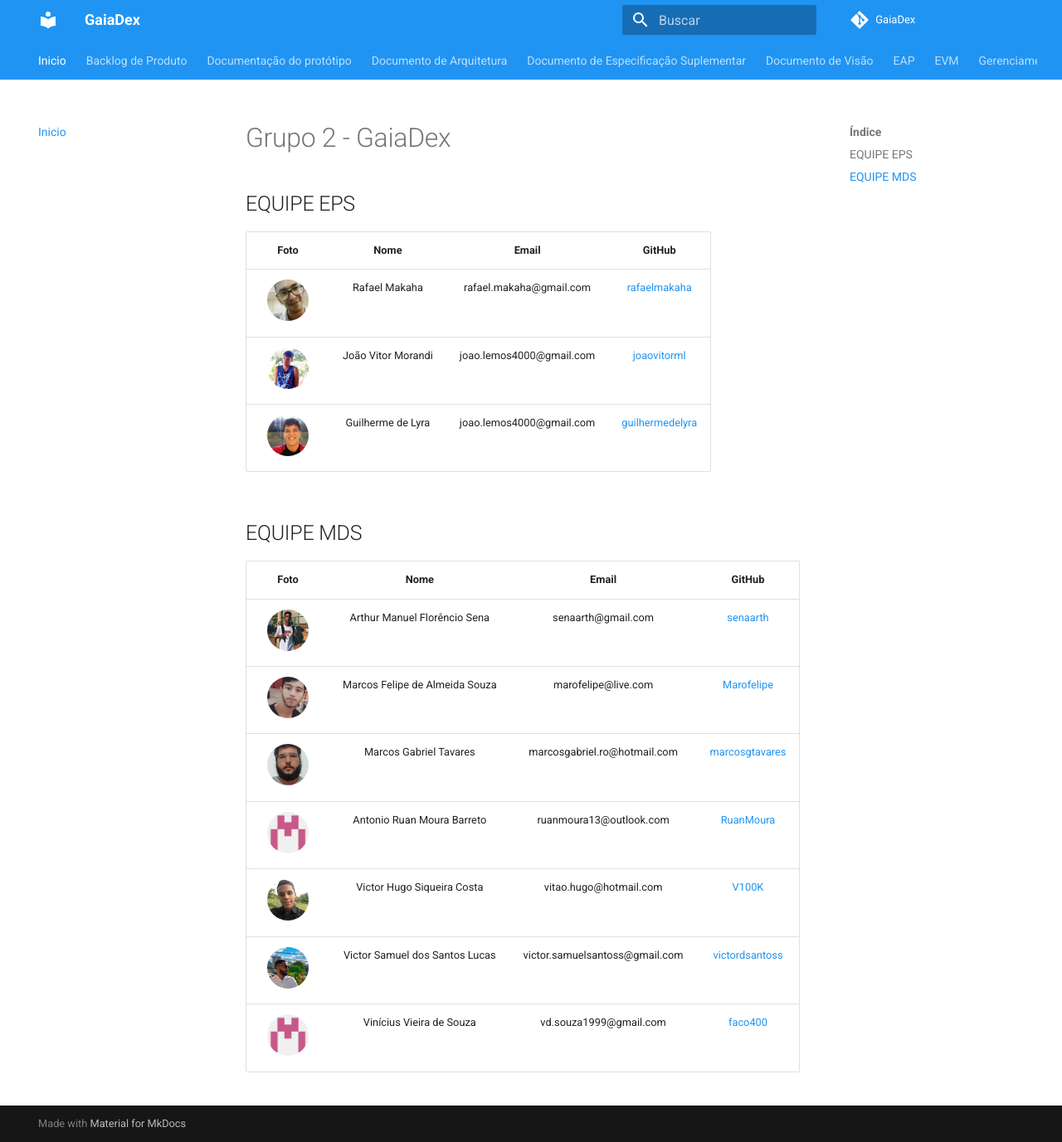
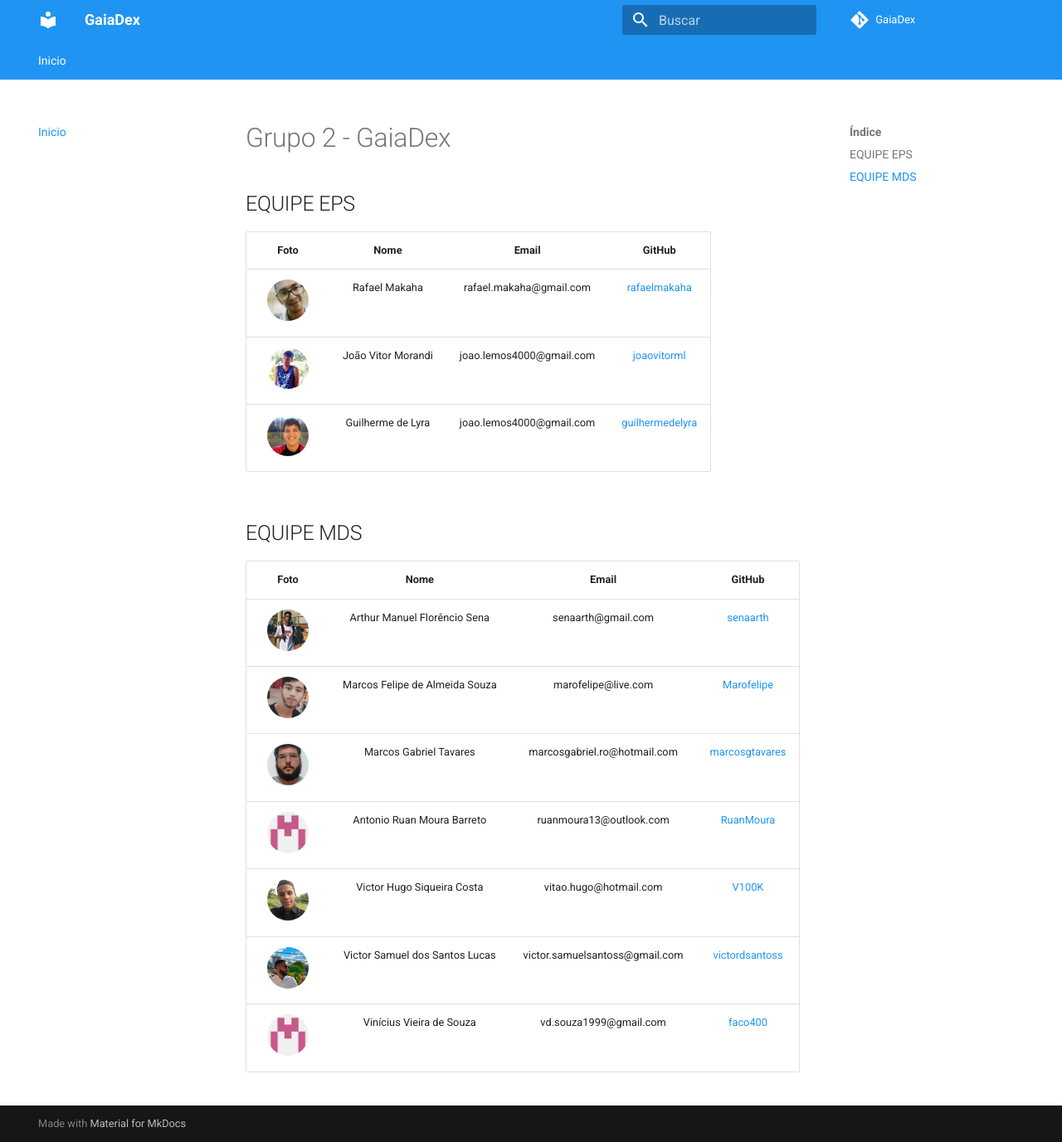
Before and after one commit to fga-eps-mds/2020.1-GaiaDex-wiki, an MkDocs documentation site: the page built from docs/index.md, in a window 1280 px wide and 1377 px high. Shown: the whole window at 83% size. Built offline with MkDocs 1.6.1 and Material for MkDocs 9.7.7, drawn with Linux system fonts in a browser that asks for light colours; comment, search, counter and statistics services are not loaded; old or Windows-style settings are respelled for this version of MkDocs; some of the changed lines change nothing that is shown.

Commit message:
making sure the file is actually updated in gh repo

```diff
--- a/mkdocs.yml
+++ b/mkdocs.yml
@@ -31,62 +31,6 @@
   - Inicio: index.md
 nav:
   - Inicio: index.md
-  - Backlog de Produto:
-      - Backlog de Produto: product_backlog/product_backlog.md
-      - Critérios Extras: product_backlog/extra_criterias.md
-      - Critérios de Aceitação: product_backlog/acceptance_criteria.md
-      - Potencial - Backlog de Produto:
-          - Potencial -  Critérios Extras: product_backlog/potential_backlog/potential_extra_criterias.md
-          - Potencial - Backlog de Produto: product_backlog/potential_backlog/potential_product_backlog.md
-          - Potencial - Critérios de Aceitação: product_backlog/potential_backlog/potential_acceptance_criteria.md
-  - Documentação do protótipo: prototipo/prototipo.md
-  - Documento de Arquitetura: architecture_document/architecture_document.md
-  - Documento de Especificação Suplementar: supplementary_document/supplementary_document.md
-  - Documento de Visão:
-      - Documento de Visão: vision_document/vision_document.md
-      - ZeBrand: vision_document/ZeBrand.md
-  - EAP: eap/eap.md
-  - EVM: evm/evm.md
-  - Gerenciamento de Plano de Custo: cost_document/cost_document.md
-  - Guia de estilo NodeJS:
-      - Guia de estilo NodeJS: document_style_guide/Nodejs_style_guide.md
-      - Guia de estilo React Native: document_style_guide/React_style_guide.md
-  - Identidade Visual:
-      - Identidade Visual: visual_identity/visual_identity.md
-      - Inspirações: visual_identity/inspirations.md
-      - Moodboards: visual_identity/moodboard.md
-      - Roadmap do Protótipo: visual_identity/roadmap_prototype.md
-  - Plano de Comunicações: communication_plan/communication_plan.md
-  - Plano de Gerenciamento de Configuração de Software (GCS): gcs/gcs.md
-  - Plano de Gerenciamento de Riscos: risk_management/risk_management.md
-  - Plano de Qualidade do Projeto: quality_plan/quality.md
-  - Roadmap de Produto:
-      - RoadMap de papéis: roadmap/roles_roadmap.md
-      - RoadMap de produto: roadmap/product_roadmap.md
-  - Sprints:
-      - Planejamento da Sprint N: sprints/planning.md
-      - Resultados da Sprint N: sprints/results.md
-      - Sprint 0:
-          - Planejamento da Sprint 0: sprints/sprint0/planning.md
-          - Resultados da Sprint 0: sprints/sprint0/results.md
-      - Sprint 1:
-          - Planejamento da Sprint 1: sprints/sprint1/planning.md
-          - Resultados da Sprint 1: sprints/sprint1/results.md
-      - Sprint 2:
-          - Planejamento da Sprint 2: sprints/sprint2/planning.md
-          - Resultados da Sprint 2: sprints/sprint2/results.md
-      - Sprint 3:
-          - Planejamento da Sprint 3: sprints/sprint3/planning.md
-          - Resultados da Sprint 3: sprints/sprint3/results.md
-      - Sprint 4:
-          - Planejamento da Sprint 4: sprints/sprint4/planning.md
-          - Resultados da Sprint 4: sprints/sprint4/results.md
-      - Sprint 5:
-          - Planejamento da Sprint 5: sprints/sprint5/planning.md
-          - Resultados da Sprint 5: sprints/sprint5/results.md
-      - Sprint 6:
-          - Planejamento da Sprint 6: sprints/sprint6/planning.md
-  - Termo de Abertura do Projeto: project_opening_term/project_opening_term.md
 
 # Style // DONT ERASE THIS COMMENT [used in script "update_mkdocs_yml.py"]
 extra_css:
```
Also changed, not shown: 1 other file.
